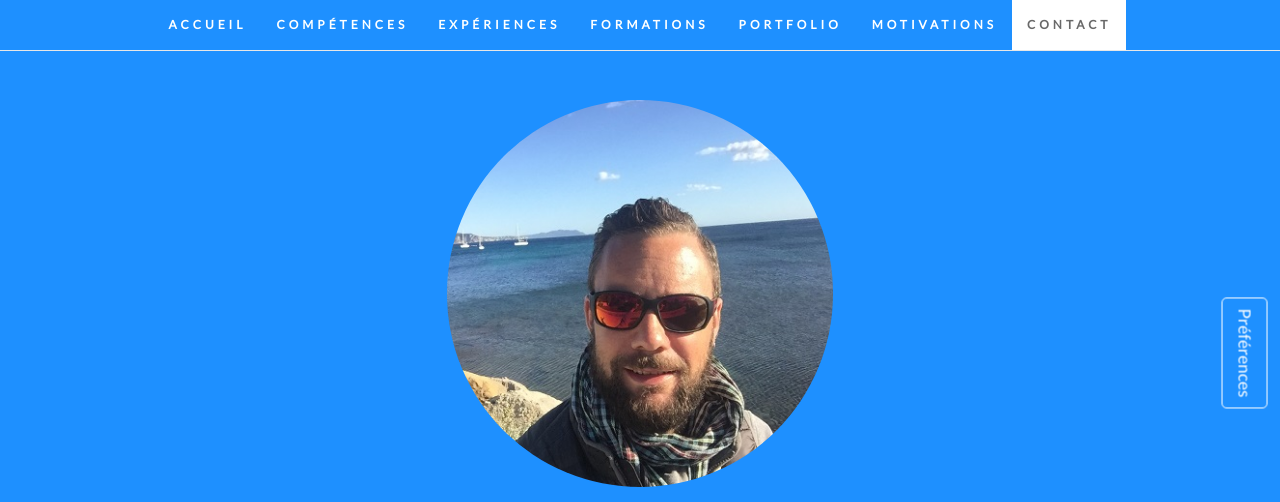
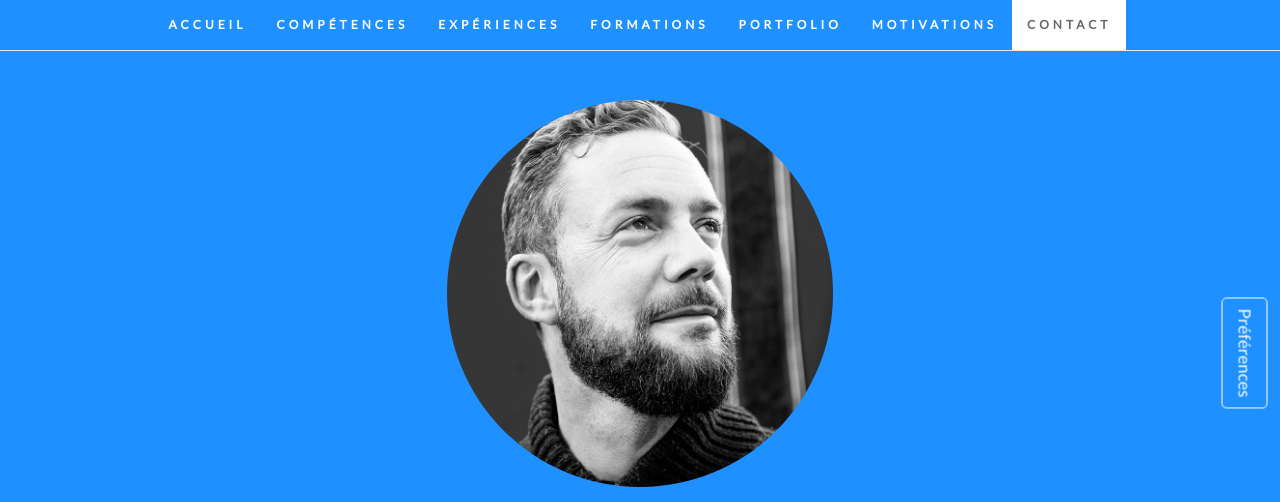
Before and after one commit to Mikeyouf/cv-antoine-mikael, a plain HTML site: page index.html in a window 1280 px wide. Shown: the top 502 px of the page. Drawn offline with nearby package versions, Linux system fonts and the light colour scheme.

Commit message:
photo de profil

```diff
--- a/index.html
+++ b/index.html
@@ -57,7 +57,7 @@
 
     <section id="about" class="container-fluid bckCouleur">
         <div class="col-xs-8 col-md-4 profile-picture">
-            <img src="images/moi.JPG" alt="Mikael" class="img-circle">
+            <img src="images/photo-moi-n-b.JPG" alt="Mikael" class="img-circle">
         </div>
         <div class="heading">
             <h1>Mikael Antoine</h1>
```
Also changed, not shown: images/photo-moi-n-b.JPG (added).
